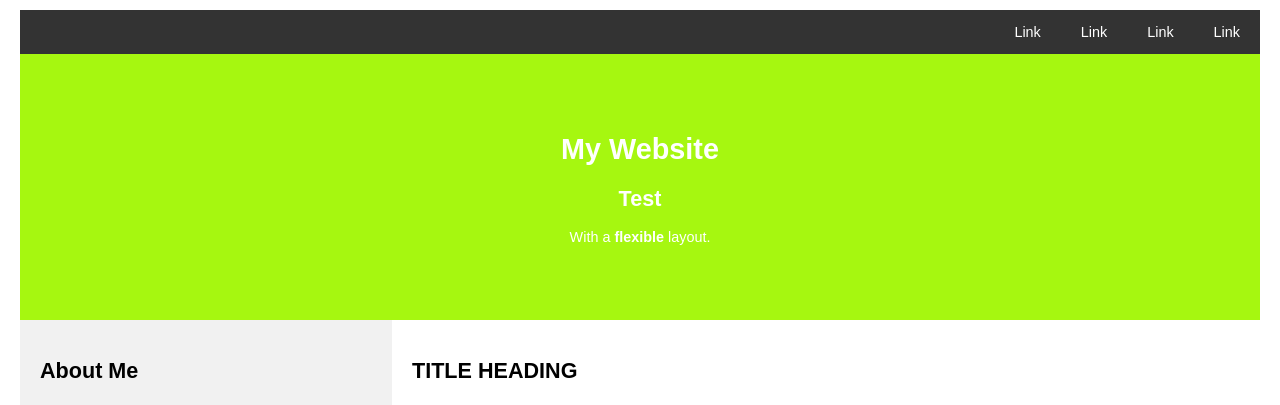
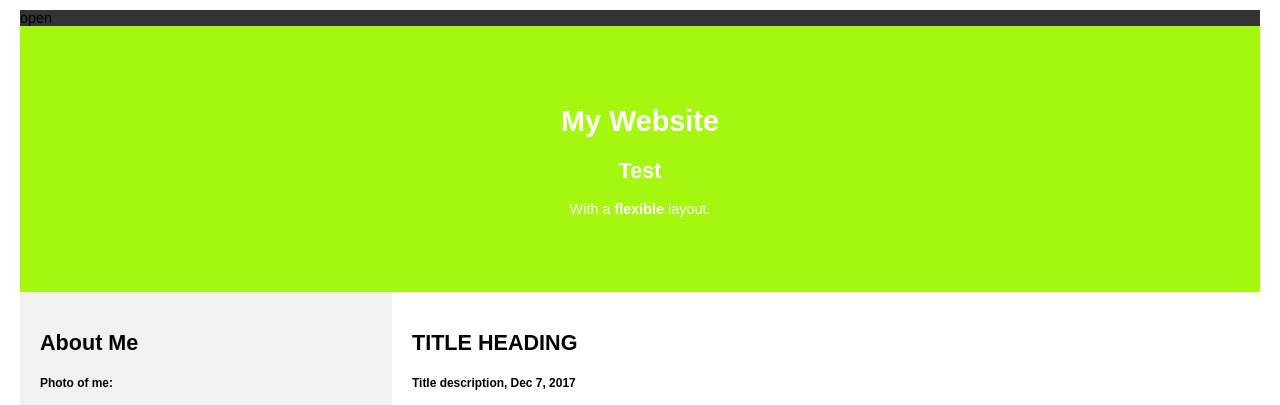
Before and after one commit to DarkPlaymo/WebProgrammierung, a PHP site: page / in a window 1280 px wide. Shown: the top 405 px of the page. Run offline with PHP 8.4, Linux system fonts and the light colour scheme.

Commit message:
Sidenav erste Versuche

```diff
--- a/index.php
+++ b/index.php
@@ -7,16 +7,22 @@
     <meta http-equiv="content-type" content="text/html; charset=utf-8" />
     <title>Burger-Love</title>
     <link rel="stylesheet" href="styles.css">
+    <script src="script.js"> </script>
 </head>
 
 <body>
 
     <!-- Navigation Bar -->
     <div class="navbar">
-        <a href="#">Link</a>
-        <a href="#">Link</a>
-        <a href="#">Link</a>
-        <a href="#">Link</a>
+        <span onClick="openNav()"> open </span>
+    </div>
+
+    <div id="mySidenav" class="sidenav">
+        <a href="javascript:void(0)" class="closebtn" onclick="closeNav()">&times;</a>
+        <a href="#">About</a>
+        <a href="#">Services</a>
+        <a href="#">Clients</a>
+        <a href="#">Contact</a>
     </div>
 
 
--- /dev/null
+++ b/script.js
@@ -0,0 +1,9 @@
+/* Set the width of the side navigation to 250px */
+function openNav() {
+    document.getElementById("mySidenav").style.width = "250px";
+}
+
+/* Set the width of the side navigation to 0 */
+function closeNav() {
+    document.getElementById("mySidenav").style.width = "0";
+}
--- a/styles.css
+++ b/styles.css
@@ -22,7 +22,7 @@ body {
 /* Style the top navigation bar */
 .navbar {
     display: flex;
-    justify-content: right;
+    justify-content: left;
     background-color: #333;
 }
 
```
Also changed, not shown: other parts of styles.css (+38 -0 lines).
